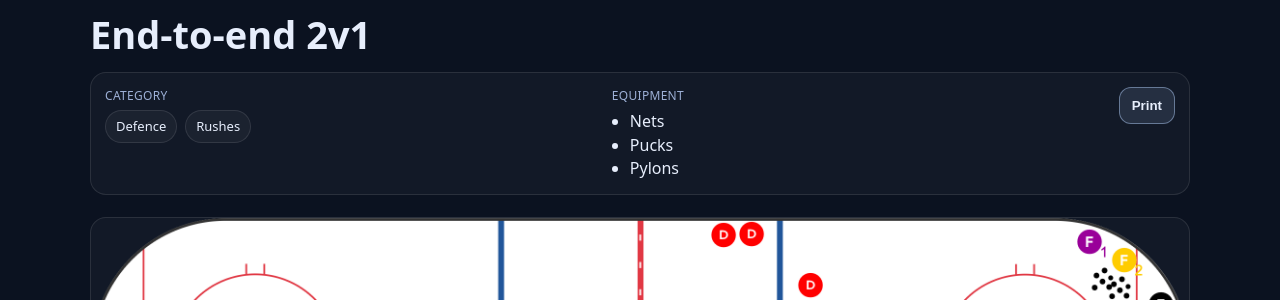
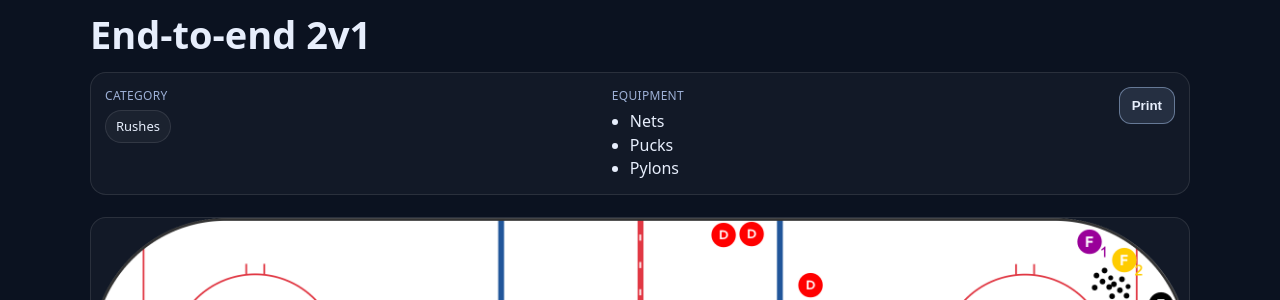
Before and after one commit to noflamingos/noflamingos.github.io, a Jekyll site: the page built from _drills/end-to-end-2v1.md, in a window 1280 px wide and 900 px high. Shown: the part 124-424 px from the top of the window. Built offline with Jekyll 4.4.1, drawn with Linux system fonts in a browser that asks for light colours.

Commit message:
Update end-to-end-2v1.md

```diff
--- a/_drills/end-to-end-2v1.md
+++ b/_drills/end-to-end-2v1.md
@@ -19,7 +19,6 @@ equipment:
 - "Pucks"
 - "Pylons"
 categories:
-- "defence"
 - "rushes"
 variations: |
   Flip the drill into opposite corners.
```
